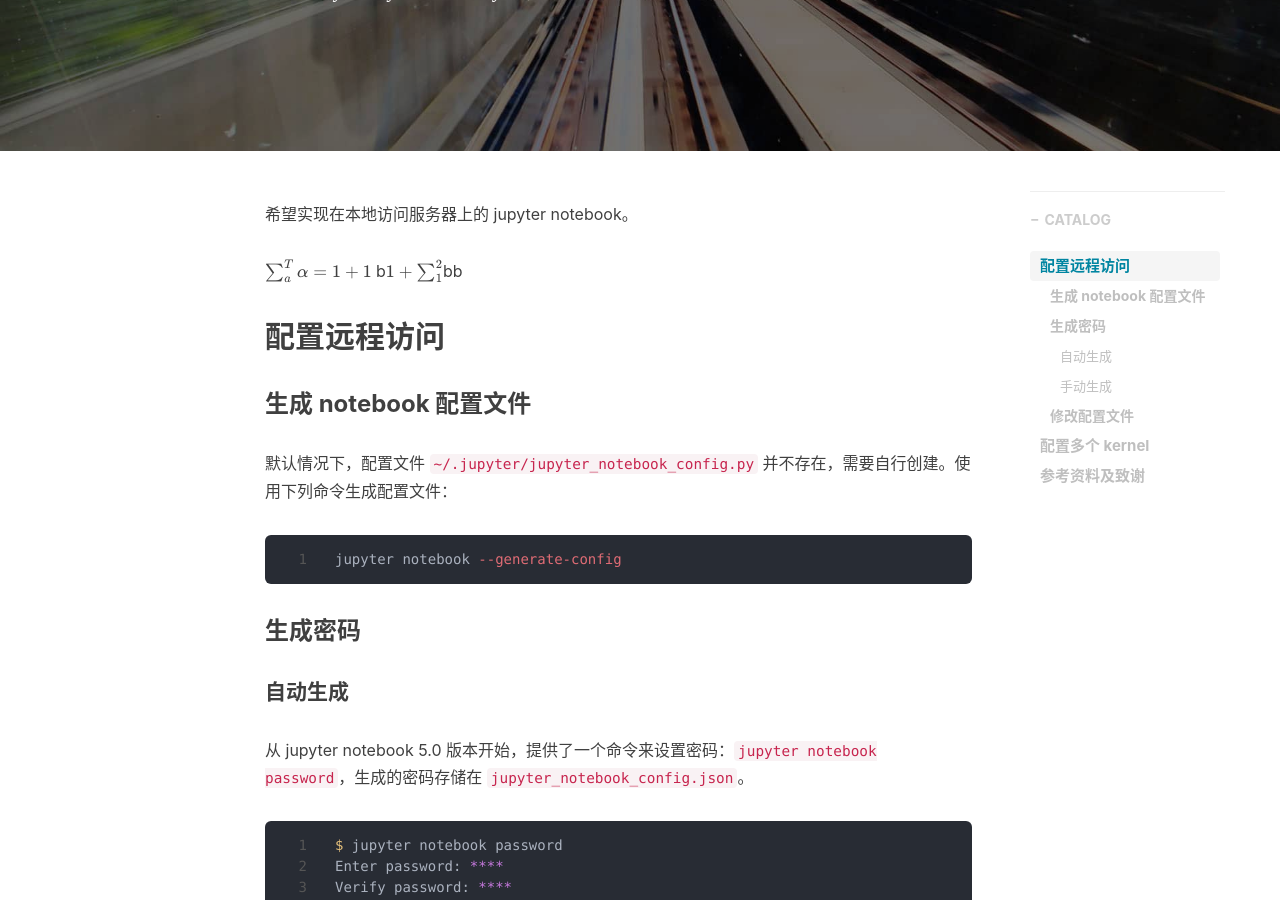
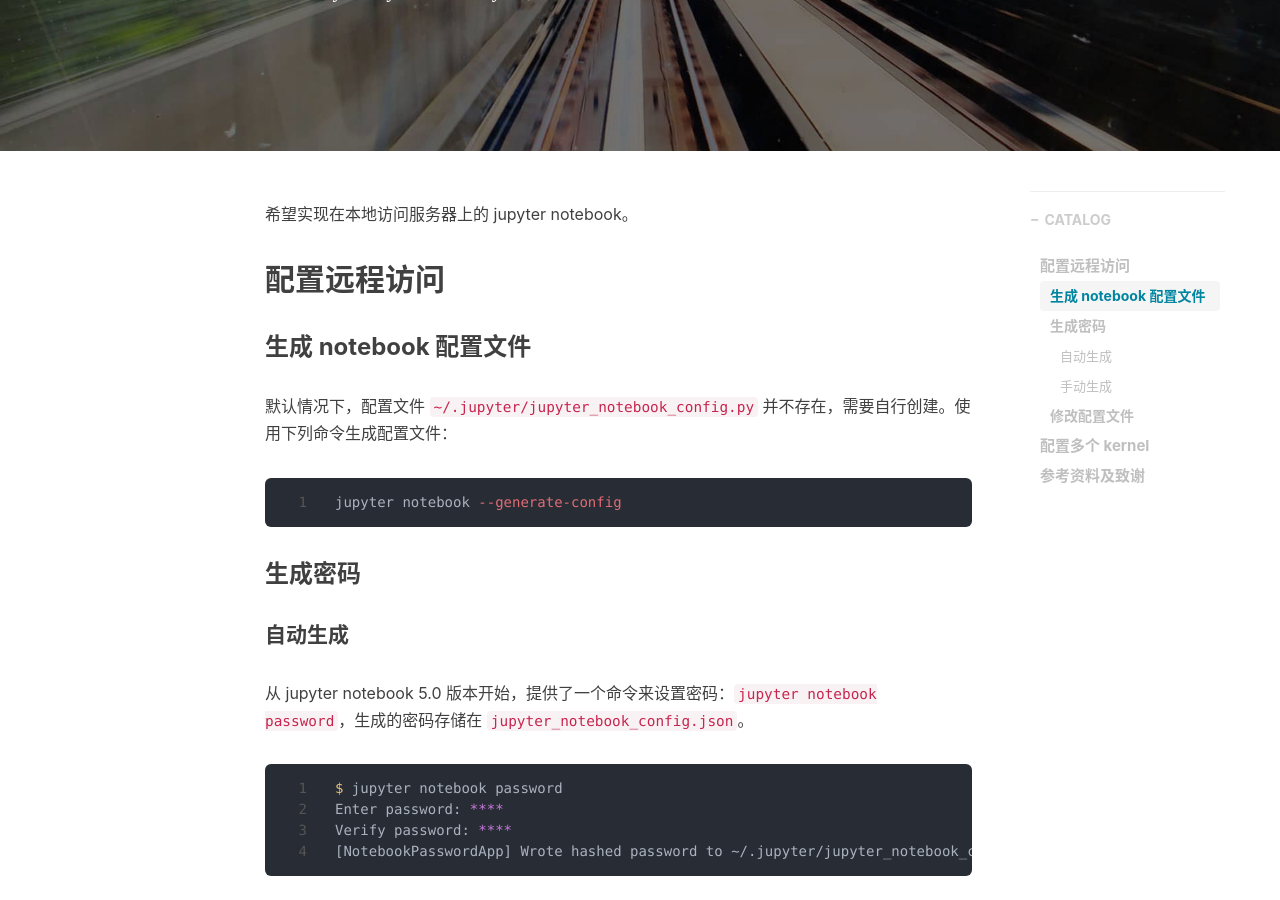
Before and after one commit to liushunyu/blog, a Jekyll site: the page built from _posts/2020-01-14-服务器配置 jupyter notebook.md, in a window 1280 px wide and 900 px high, scrolled down 372 px. Built offline with Jekyll 4.4.1, drawn with Linux system fonts in a browser that asks for light colours; nearby versions of some CDN libraries; formulas are drawn with MathJax 3; comment, search, counter and statistics services are not loaded.

Commit message:
Update 2020-01-14-服务器配置 jupyter notebook.md

```diff
--- a/_posts/2020-01-14-服务器配置 jupyter notebook.md
+++ b/_posts/2020-01-14-服务器配置 jupyter notebook.md
@@ -16,12 +15,6 @@ tags:
 
 
 希望实现在本地访问服务器上的 jupyter notebook。
-
-
-$$
-\sum_a^T\alpha=1+1
-$$
-b$1+\sum_1^2$bb
 
 
 
```
Also changed, not shown: other parts of _posts/2020-01-14-服务器配置 jupyter notebook.md (+0 -1 lines).
